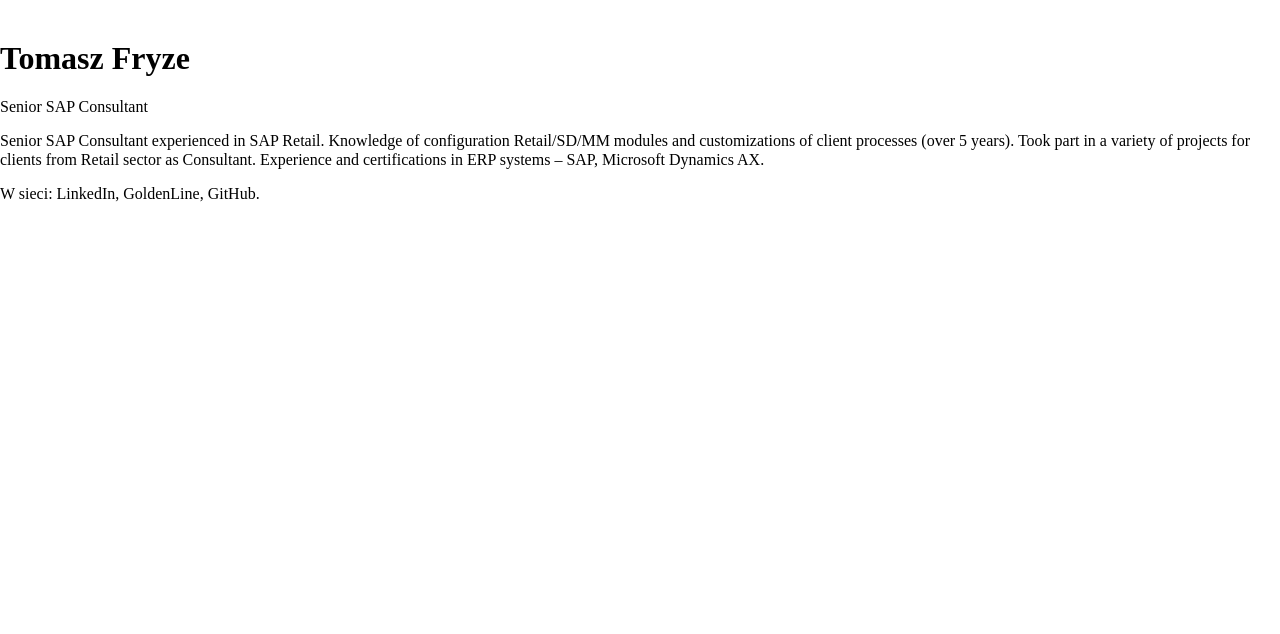
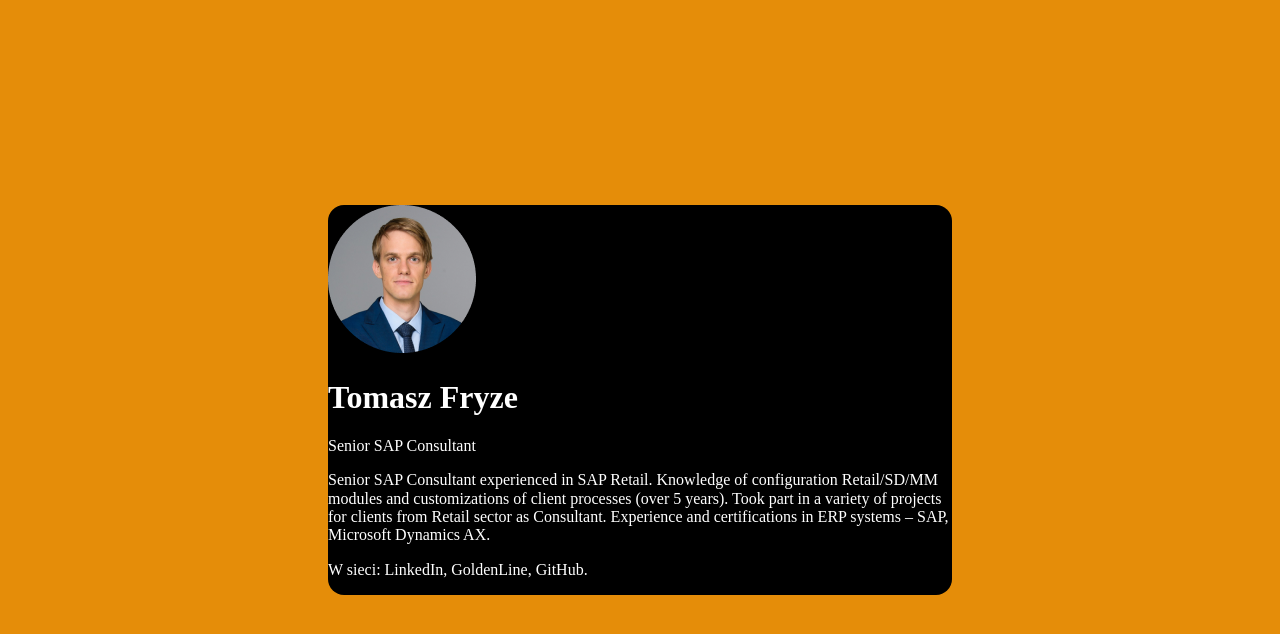
Before and after one commit to tomaszfryze/business-card-2020, a plain HTML site: page index.html in a window 1280 px wide. Drawn offline with Linux system fonts and the light colour scheme.

Commit message:
main box styles

```diff
--- a/index.html
+++ b/index.html
@@ -1,29 +1,30 @@
 <!DOCTYPE html>
 <html lang="pl">
   <head>
-    <meta charset="UTF-8">
-    <meta name="viewport" content="width=device-width, initial-scale=1.0">
+    <meta charset="UTF-8" />
+    <meta name="viewport" content="width=device-width, initial-scale=1.0" />
     <title>Wizytówka</title>
     <link href="normalize.css" rel="stylesheet" type="text/css" />
     <link href="style.css" rel="stylesheet" type="text/css" />
   </head>
   <body>
-    <main>
+    <main class="main">
       <article>
-            <img src="">
+        <img src="avatar.png" alt="Zdjęcie Tomasz Fryze" />
         <header>
           <h1>Tomasz Fryze</h1>
           <p>Senior SAP Consultant</p>
         </header>
         <p>
-                Senior SAP Consultant experienced in SAP Retail. Knowledge of configuration Retail/SD/MM modules and customizations of
-                client processes (over 5 years). Took part
-                in a variety of projects for clients from Retail sector as Consultant. Experience and certifications
-                in ERP systems – SAP, Microsoft Dynamics AX.
+          Senior SAP Consultant experienced in SAP Retail. Knowledge of
+          configuration Retail/SD/MM modules and customizations of client
+          processes (over 5 years). Took part in a variety of projects for
+          clients from Retail sector as Consultant. Experience and
+          certifications in ERP systems – SAP, Microsoft Dynamics AX.
         </p>
-            <P>
+        <p>
           W sieci: LinkedIn, GoldenLine, GitHub.
-            </P>
+        </p>
       </article>
     </main>
   </body>
--- a/style.css
+++ b/style.css
@@ -5,3 +5,19 @@ html {
   *, *:before, *:after {
     box-sizing: inherit;
   }
+
+  body {
+      background: #E58D09;
+      display: flex;
+      align-items: center;
+      justify-content: center;
+      min-height: 100vh;
+  }
+
+  .main {
+      background: #000000;
+      border-radius: 16px;
+      width: 624px;
+      color: #ffffff;
+      margin: 16px;
+  }
```
Also changed, not shown: avatar.png (added). Lines whose indentation alone changed are shown as unchanged.
